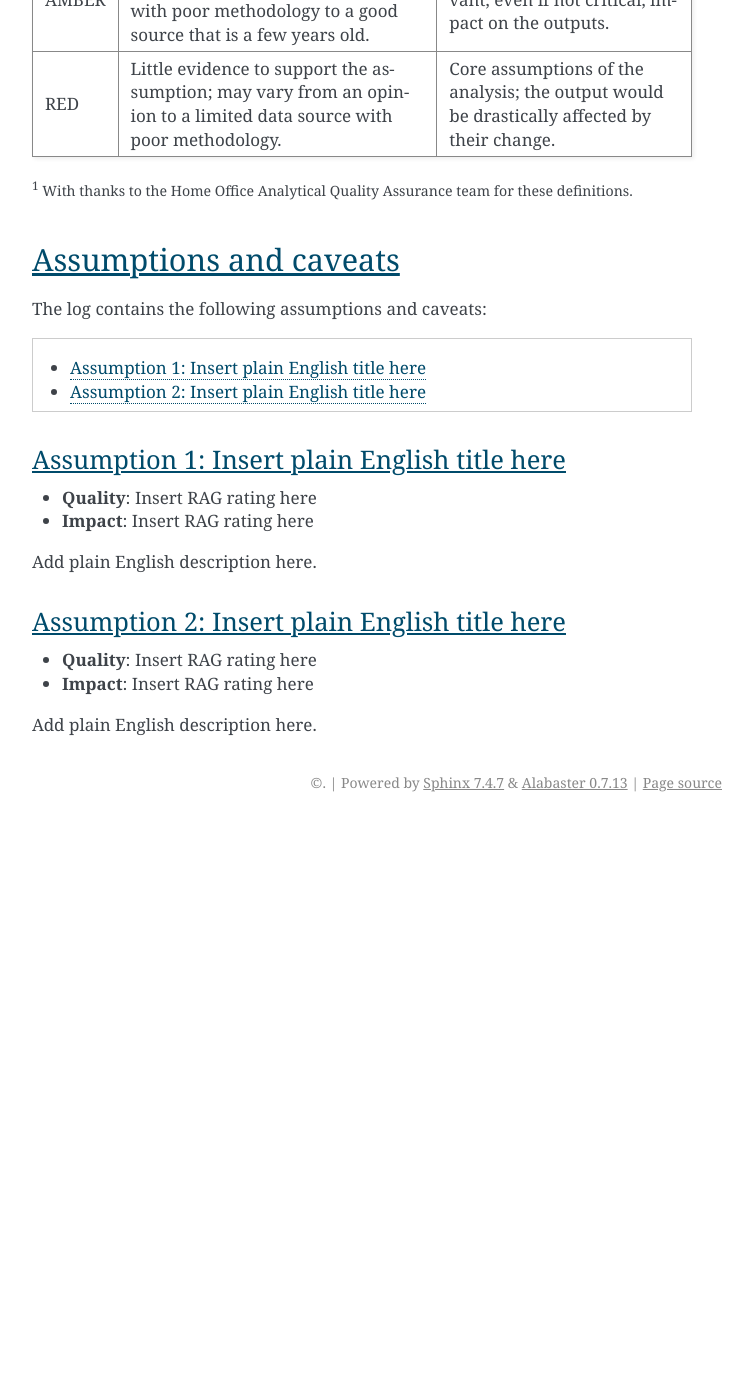
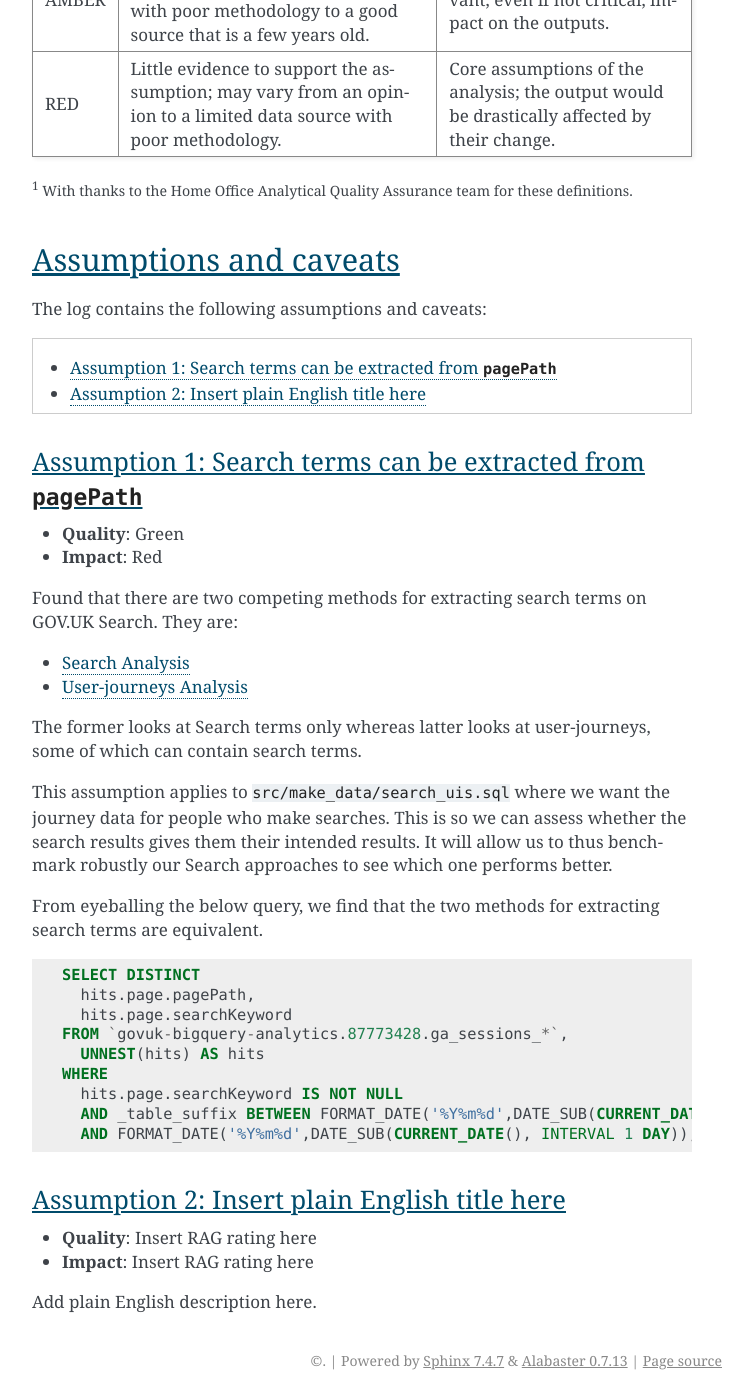
Before and after one commit to alphagov/govuk-entity-personalisation, a Sphinx documentation site: the page built from docs/aqa/assumptions_caveats.md, in a window 1280 px wide and 1400 px high, scrolled down 568 px. Shown: the whole window, without its empty margins (388-1141 px from the left). Built offline with Sphinx 7.4.7, drawn with Linux system fonts in a browser that asks for light colours; before the commit the page ends 1390 px from its top, so only the background shows below that; some of the changed text lies outside the part shown.

Commit message:
Add check to compare alternative Search terms extraction
This is to ensure they give us more or less the same results.

````diff
--- a/docs/aqa/assumptions_caveats.md
+++ b/docs/aqa/assumptions_caveats.md
@@ -44,12 +44,34 @@ The log contains the following assumptions and caveats:
     :depth: 1
 ```
 
-### Assumption 1: Insert plain English title here
+### Assumption 1: Search terms can be extracted from `pagePath`
 
-* **Quality**: Insert RAG rating here
-* **Impact**: Insert RAG rating here
+* **Quality**: Green
+* **Impact**: Red
 
-Add plain English description here.
+Found that there are two competing methods for extracting search terms on GOV.UK Search. They are:
+1. [Search Analysis](https://github.com/alphagov/govuk-entity-personalisation/blob/main/src/make_data/longterm_searchquerysample.sql)
+1. [User-journeys Analysis](https://github.com/alphagov/govuk-user-journey-models/blob/master/queries/joining_user-intent-data_big-query.sql)
+
+The former looks at Search terms only whereas latter looks at user-journeys, some of which can contain search terms.
+
+This assumption applies to `src/make_data/search_uis.sql` where we want the journey data for people who make searches.
+This is so we can assess whether the search results gives them their intended results. It will allow us to thus
+benchmark robustly our Search approaches to see which one performs better.
+
+From eyeballing the below query, we find that the two methods for extracting search terms are equivalent.
+
+```sql
+SELECT DISTINCT
+  hits.page.pagePath,
+  hits.page.searchKeyword
+FROM `govuk-bigquery-analytics.87773428.ga_sessions_*`,
+  UNNEST(hits) AS hits
+WHERE
+  hits.page.searchKeyword IS NOT NULL
+  AND _table_suffix BETWEEN FORMAT_DATE('%Y%m%d',DATE_SUB(CURRENT_DATE(), INTERVAL 2 DAY))
+  AND FORMAT_DATE('%Y%m%d',DATE_SUB(CURRENT_DATE(), INTERVAL 1 DAY));
+```
 
 ### Assumption 2: Insert plain English title here
 
````
Also changed, not shown: 1 other file.
